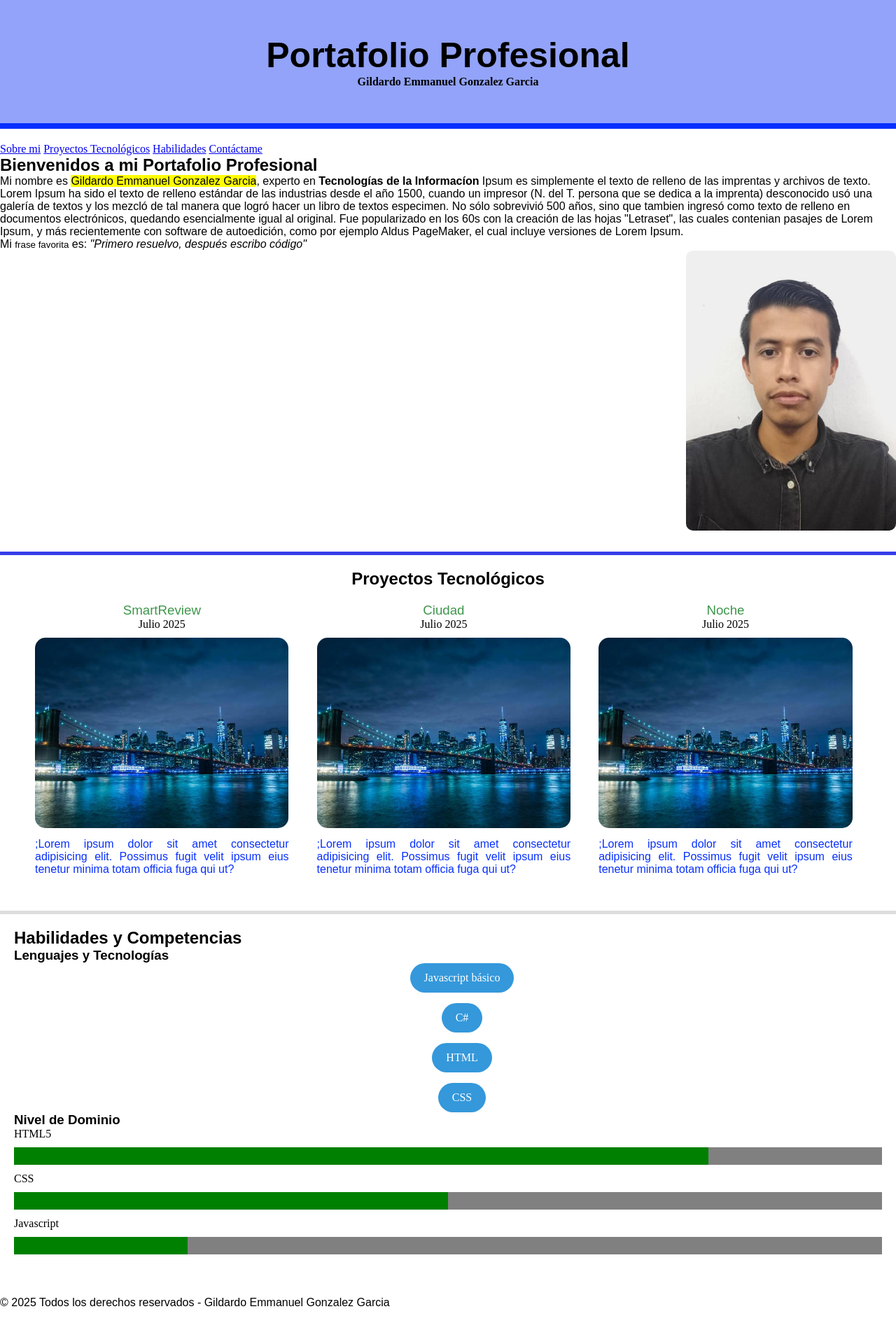
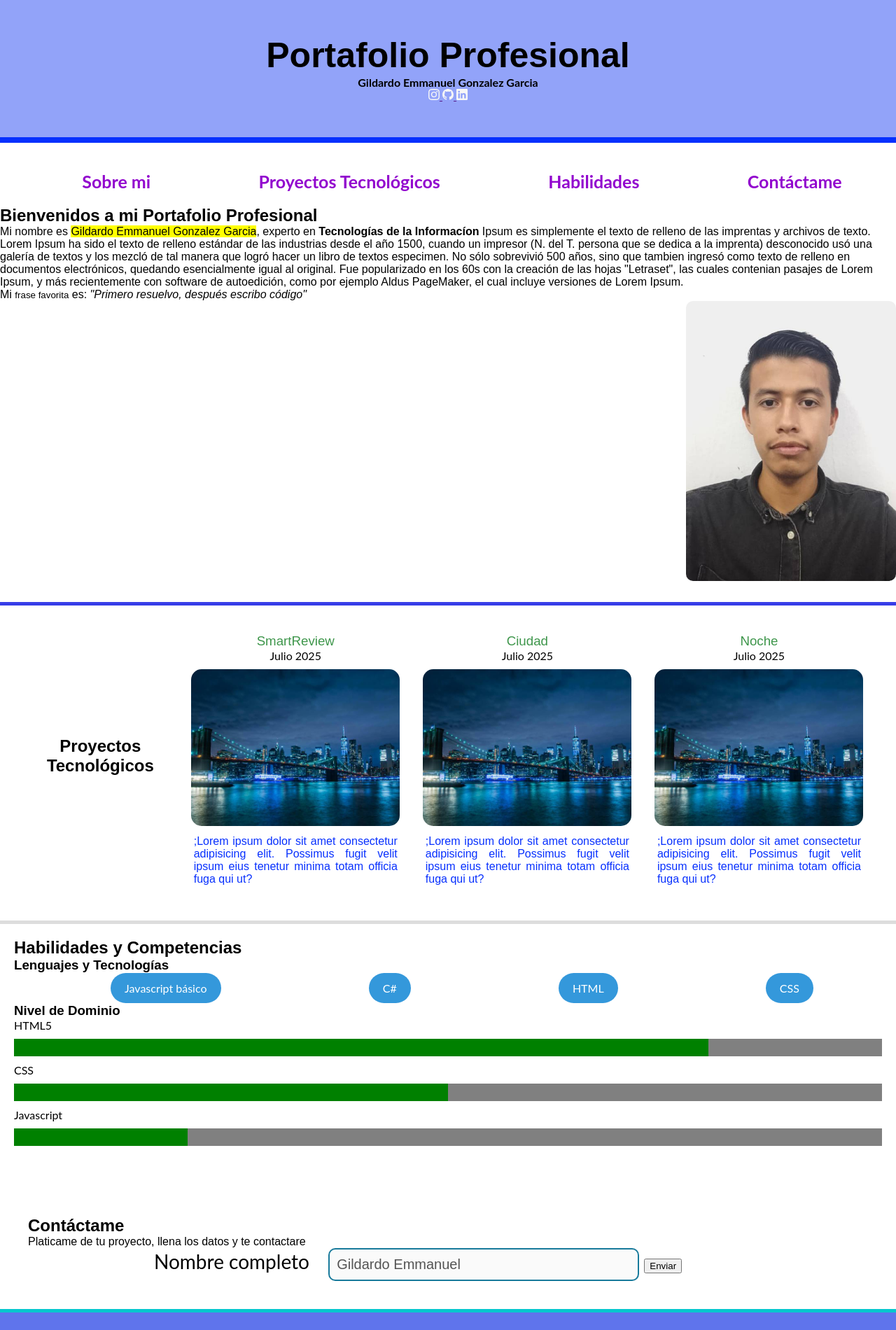
Before and after one commit to Thenoob20-0/portafolio-ggonzalez, a plain HTML site: page index.html in a window 1280 px wide. Shown: the top 1900 px of the page at 70% size. Before the commit the page ends 1870 px from the top, so only its background shows below. Drawn offline with Linux system fonts and the light colour scheme; a web font is replaced by a local one.

Commit message:
Modificacion e integracion de formulario, ademas de agregar una barra de navegacion y las redes junto a un contactame

```diff
--- a/css/main.css
+++ b/css/main.css
@@ -2,6 +2,10 @@
 
 * {
     margin: auto;
+}
+
+body {
+    font-family: "Lato", sans-serif;
 }
 
 header {
@@ -28,6 +32,33 @@ p {
 
 }
 
+.bi{
+    color: #F7F7F7;
+}
+
+#menu-principal {
+    list-style-type: none;
+    display: flex;
+}
+
+nav {
+    overflow: hidden;
+    padding: 20px 0;
+}
+
+#menu-principal a {
+    text-decoration: none;
+    color: #9206ce;
+    font-size: 25px;
+    font-weight: bolder;
+    padding: 8px;
+}
+
+#menu-principal a:hover {
+    color: #ffffff;
+    background-color: #9206ce;
+}
+
 #foto-perfil {
     width: 300px;
     border-radius: 10px;
@@ -49,8 +80,11 @@ section {
     text-align: center;
 }
 
+#lista-proyectos {
+    display: flex;
+}
+
 .proyecto {
-    float: left;
     width: 33%;
     margin-top: 20px;
 }
@@ -89,7 +123,7 @@ progress {
 
 .lista-tecnologias {
     list-style: none;
-    display: grid;
+    display: flex;
     margin-left: 0;
     gap: 15px;
 }
@@ -101,3 +135,32 @@ progress {
     border-radius: 25px;
     text-align: center;
 }
+
+#contacto{
+    padding: 40px;
+}
+
+.campos{
+    width: 70%;
+    clear: both;
+    font-size: 28px;
+}
+
+.campos label{
+    padding-right: 20px;
+}
+
+.campos input{
+    padding: 10px;
+    border: solid 2px #187a9b;
+    width: 50%;
+    font-size: 20px;
+    border-radius: 10px;
+}
+footer {
+    overflow: hidden;
+    padding: 40px 0;
+    background-color: #5f74ec;
+    text-align: center;
+    border-top: solid 5px #06c7ce;
+}
--- a/index.html
+++ b/index.html
@@ -10,13 +10,38 @@
     <header> <!-- Encabezado de la página web -->
         <h1>Portafolio Profesional</h1>
         <h4>Gildardo Emmanuel Gonzalez Garcia</h4>
+        <aside>
+            <a href="" class="redes">
+                <svg xmlns="http://www.w3.org/2000/svg" width="16" height="16" fill="currentColor"
+                    class="bi bi-instagram" viewBox="0 0 16 16">
+                    <path
+                        d="M8 0C5.829 0 5.556.01 4.703.048 3.85.088 3.269.222 2.76.42a3.9 3.9 0 0 0-1.417.923A3.9 3.9 0 0 0 .42 2.76C.222 3.268.087 3.85.048 4.7.01 5.555 0 5.827 0 8.001c0 2.172.01 2.444.048 3.297.04.852.174 1.433.372 1.942.205.526.478.972.923 1.417.444.445.89.719 1.416.923.51.198 1.09.333 1.942.372C5.555 15.99 5.827 16 8 16s2.444-.01 3.298-.048c.851-.04 1.434-.174 1.943-.372a3.9 3.9 0 0 0 1.416-.923c.445-.445.718-.891.923-1.417.197-.509.332-1.09.372-1.942C15.99 10.445 16 10.173 16 8s-.01-2.445-.048-3.299c-.04-.851-.175-1.433-.372-1.941a3.9 3.9 0 0 0-.923-1.417A3.9 3.9 0 0 0 13.24.42c-.51-.198-1.092-.333-1.943-.372C10.443.01 10.172 0 7.998 0zm-.717 1.442h.718c2.136 0 2.389.007 3.232.046.78.035 1.204.166 1.486.275.373.145.64.319.92.599s.453.546.598.92c.11.281.24.705.275 1.485.039.843.047 1.096.047 3.231s-.008 2.389-.047 3.232c-.035.78-.166 1.203-.275 1.485a2.5 2.5 0 0 1-.599.919c-.28.28-.546.453-.92.598-.28.11-.704.24-1.485.276-.843.038-1.096.047-3.232.047s-2.39-.009-3.233-.047c-.78-.036-1.203-.166-1.485-.276a2.5 2.5 0 0 1-.92-.598 2.5 2.5 0 0 1-.6-.92c-.109-.281-.24-.705-.275-1.485-.038-.843-.046-1.096-.046-3.233s.008-2.388.046-3.231c.036-.78.166-1.204.276-1.486.145-.373.319-.64.599-.92s.546-.453.92-.598c.282-.11.705-.24 1.485-.276.738-.034 1.024-.044 2.515-.045zm4.988 1.328a.96.96 0 1 0 0 1.92.96.96 0 0 0 0-1.92m-4.27 1.122a4.109 4.109 0 1 0 0 8.217 4.109 4.109 0 0 0 0-8.217m0 1.441a2.667 2.667 0 1 1 0 5.334 2.667 2.667 0 0 1 0-5.334" />
+                </svg>
+            </a>
+            <a href="" class="redes">
+                <svg xmlns="http://www.w3.org/2000/svg" width="16" height="16" fill="currentColor" class="bi bi-github"
+                    viewBox="0 0 16 16">
+                    <path
+                        d="M8 0C3.58 0 0 3.58 0 8c0 3.54 2.29 6.53 5.47 7.59.4.07.55-.17.55-.38 0-.19-.01-.82-.01-1.49-2.01.37-2.53-.49-2.69-.94-.09-.23-.48-.94-.82-1.13-.28-.15-.68-.52-.01-.53.63-.01 1.08.58 1.23.82.72 1.21 1.87.87 2.33.66.07-.52.28-.87.51-1.07-1.78-.2-3.64-.89-3.64-3.95 0-.87.31-1.59.82-2.15-.08-.2-.36-1.02.08-2.12 0 0 .67-.21 2.2.82.64-.18 1.32-.27 2-.27s1.36.09 2 .27c1.53-1.04 2.2-.82 2.2-.82.44 1.1.16 1.92.08 2.12.51.56.82 1.27.82 2.15 0 3.07-1.87 3.75-3.65 3.95.29.25.54.73.54 1.48 0 1.07-.01 1.93-.01 2.2 0 .21.15.46.55.38A8.01 8.01 0 0 0 16 8c0-4.42-3.58-8-8-8" />
+                </svg>
+            </a>
+            <a href="" class="redes">
+                <svg xmlns="http://www.w3.org/2000/svg" width="16" height="16" fill="currentColor"
+                    class="bi bi-linkedin" viewBox="0 0 16 16">
+                    <path
+                        d="M0 1.146C0 .513.526 0 1.175 0h13.65C15.474 0 16 .513 16 1.146v13.708c0 .633-.526 1.146-1.175 1.146H1.175C.526 16 0 15.487 0 14.854zm4.943 12.248V6.169H2.542v7.225zm-1.2-8.212c.837 0 1.358-.554 1.358-1.248-.015-.709-.52-1.248-1.342-1.248S2.4 3.226 2.4 3.934c0 .694.521 1.248 1.327 1.248zm4.908 8.212V9.359c0-.216.016-.432.08-.586.173-.431.568-.878 1.232-.878.869 0 1.216.662 1.216 1.634v3.865h2.401V9.25c0-2.22-1.184-3.252-2.764-3.252-1.274 0-1.845.7-2.165 1.193v.025h-.016l.016-.025V6.169h-2.4c.03.678 0 7.225 0 7.225z" />
+                </svg>
+            </a>
+        </aside>
     </header>
     <!-- Menu de navegación -->
     <nav>
-        <a href="#">Sobre mi</a>
-        <a href="#proyectos">Proyectos Tecnológicos</a>
-        <a href="#habilidades">Habilidades</a>
-        <a href="#">Contáctame</a>
+        <ul id="menu-principal">
+            <li><a href="#">Sobre mi</a></li>
+            <li><a href="#proyectos">Proyectos Tecnológicos</a></li>
+            <li><a href="#habilidades">Habilidades</a></li>
+            <li><a href="#">Contáctame</a></li>
+        </ul>
     </nav>
     <!-- Contenido principal-->
     <main>
@@ -36,6 +61,7 @@
             <img src="images/foto-perfil.jpg" alt="Foto de perfil" id="foto-perfil" />
         </section>
         <section id="proyectos">
+            <div id="lista-proyectos">
                 <h2>Proyectos Tecnológicos</h2>
                 <article class="proyecto">
                     <h3>SmartReview</h3>
@@ -61,6 +87,7 @@
                         Possimus fugit velit ipsum eius tenetur
                         minima totam officia fuga qui ut?</p>
                 </article>
+            </div>
         </section>
         <section id="habilidades">
             <h2>Habilidades y Competencias</h2>
@@ -85,6 +112,17 @@
                 <progress max="100" value="20">20%</progress>
             </div>
         </section>
+        <section id="contacto">
+            <h2>Contáctame</h2>
+            <p>Platicame de tu proyecto, llena los datos y te contactare</p>
+            <form>
+                <div class="campos">
+                    <label>Nombre completo</label>
+                    <input type="text" value="Gildardo Emmanuel" name="nombre" placeholder="Nombre completo" disabled/>
+                <button>Enviar</button>
+                </div>
+            </form>
+        </section>
     </main>
     <footer>
         <p>&copy; 2025 Todos los derechos reservados - Gildardo Emmanuel Gonzalez Garcia</p>
```
Lines whose indentation alone changed are shown as unchanged.
